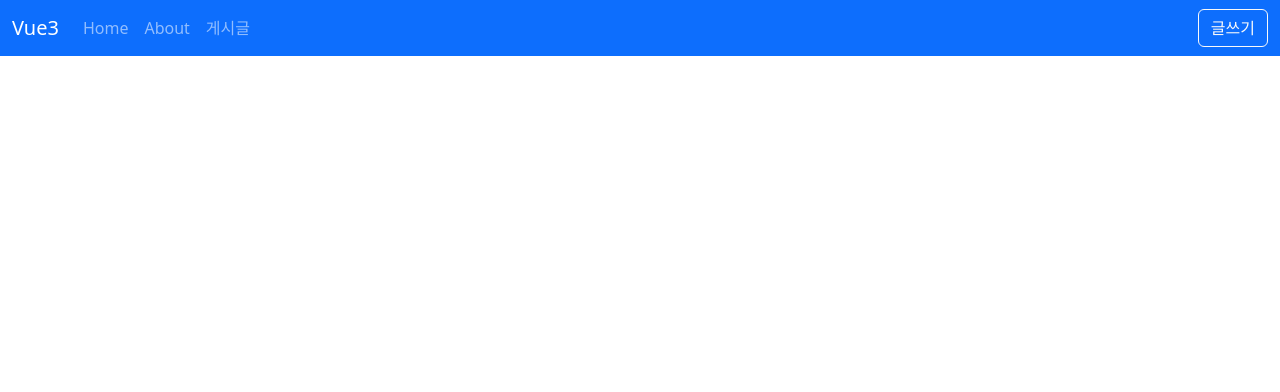
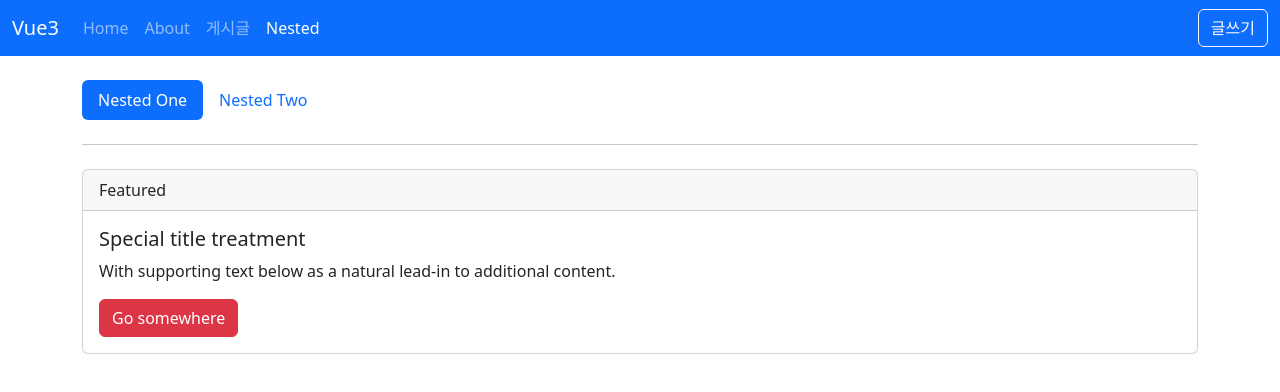
Before and after one commit to moonshadow95/vue3-posts, a Vue app: page /nested/one in a window 1280 px wide. Shown: the top 392 px of the page. Built offline with nearby package versions, Linux system fonts and the light colour scheme.

Commit message:
404 Not FOund & Nested Routes

```diff
--- a/src/layouts/TheHeader.vue
+++ b/src/layouts/TheHeader.vue
@@ -25,6 +25,9 @@
             <li class="nav-item">
               <RouterLink class="nav-link" active-class="active" to="/posts">게시글</RouterLink>
             </li>
+            <li class="nav-item">
+              <RouterLink class="nav-link" active-class="active" to="/nested">Nested</RouterLink>
+            </li>
           </ul>
           <div class="d-flex">
             <button class="btn btn-outline-light" type="button" @click="goCreate">글쓰기</button>
--- a/src/router/index.js
+++ b/src/router/index.js
@@ -5,6 +5,10 @@ import PostListView from '@/views/posts/PostListView.vue'
 import PostCreateView from '@/views/posts/PostCreateView.vue'
 import PostDetailView from '@/views/posts/PostDetailView.vue'
 import PostEditView from '@/views/posts/PostEditView.vue'
+import NotFoundView from '@/views/NotFoundView.vue'
+import NestedView from '@/views/nested/NestedView.vue'
+import NestedOneView from '@/views/nested/NestedOneView.vue'
+import NestedTwoView from '@/views/nested/NestedTwoView.vue'
 
 const routes = [
   {
@@ -37,6 +41,28 @@ const routes = [
     name: 'PostEdit',
     component: PostEditView,
   },
+  {
+    path: '/:pathMatch(.*)*',
+    name: 'NotFound',
+    component: NotFoundView,
+  },
+  {
+    path: '/nested',
+    name: 'Nested',
+    component: NestedView,
+    children: [
+      {
+        path: 'one',
+        name: 'NestedOne',
+        component: NestedOneView,
+      },
+      {
+        path: 'two',
+        name: 'NestedTwo',
+        component: NestedTwoView,
+      },
+    ],
+  },
 ]
 
 const router = createRouter({
--- /dev/null
+++ b/src/views/NotFoundView.vue
@@ -0,0 +1,23 @@
+<template>
+  <div class="text-center py-5">
+    <h1>Oops!</h1>
+    <h2>404 Not found</h2>
+    <div class="text-muted">요청한 페이지를 찾을 수 없습니다.</div>
+    <div class="mt-4">
+      <button class="btn btn-primary" @click="goHomePage">HOME</button>
+    </div>
+  </div>
+</template>
+
+<script setup>
+import { useRouter } from 'vue-router'
+
+const router = useRouter()
+const goHomePage = () => {
+  router.push({
+    name: 'Home',
+  })
+}
+</script>
+
+<style lang="scss" scoped></style>
--- /dev/null
+++ b/src/views/nested/NestedOneView.vue
@@ -0,0 +1,16 @@
+<template>
+  <div class="card">
+    <div class="card-header">Featured</div>
+    <div class="card-body">
+      <h5 class="card-title">Special title treatment</h5>
+      <p class="card-text">
+        With supporting text below as a natural lead-in to additional content.
+      </p>
+      <a href="#" class="btn btn-danger">Go somewhere</a>
+    </div>
+  </div>
+</template>
+
+<script setup></script>
+
+<style lang="scss" scoped></style>
--- /dev/null
+++ b/src/views/nested/NestedTwoView.vue
@@ -0,0 +1,16 @@
+<template>
+  <div class="card">
+    <div class="card-header">Featured</div>
+    <div class="card-body">
+      <h5 class="card-title">Special title treatment</h5>
+      <p class="card-text">
+        With supporting text below as a natural lead-in to additional content.
+      </p>
+      <a href="#" class="btn btn-warning">Go somewhere</a>
+    </div>
+  </div>
+</template>
+
+<script setup></script>
+
+<style lang="scss" scoped></style>
--- /dev/null
+++ b/src/views/nested/NestedView.vue
@@ -0,0 +1,32 @@
+<template>
+  <div>
+    <ul class="nav nav-pills">
+      <li class="nav-item">
+        <RouterLink
+          class="nav-link"
+          active-class="active"
+          aria-current="page"
+          :to="{ name: 'NestedOne', replace: true }"
+        >
+          Nested One
+        </RouterLink>
+      </li>
+      <li class="nav-item">
+        <RouterLink
+          class="nav-link"
+          active-class="active"
+          aria-current="page"
+          :to="{ name: 'NestedTwo', replace: true }"
+        >
+          Nested Two
+        </RouterLink>
+      </li>
+    </ul>
+    <hr class="my-4" />
+    <RouterView />
+  </div>
+</template>
+
+<script setup></script>
+
+<style lang="scss" scoped></style>
```
